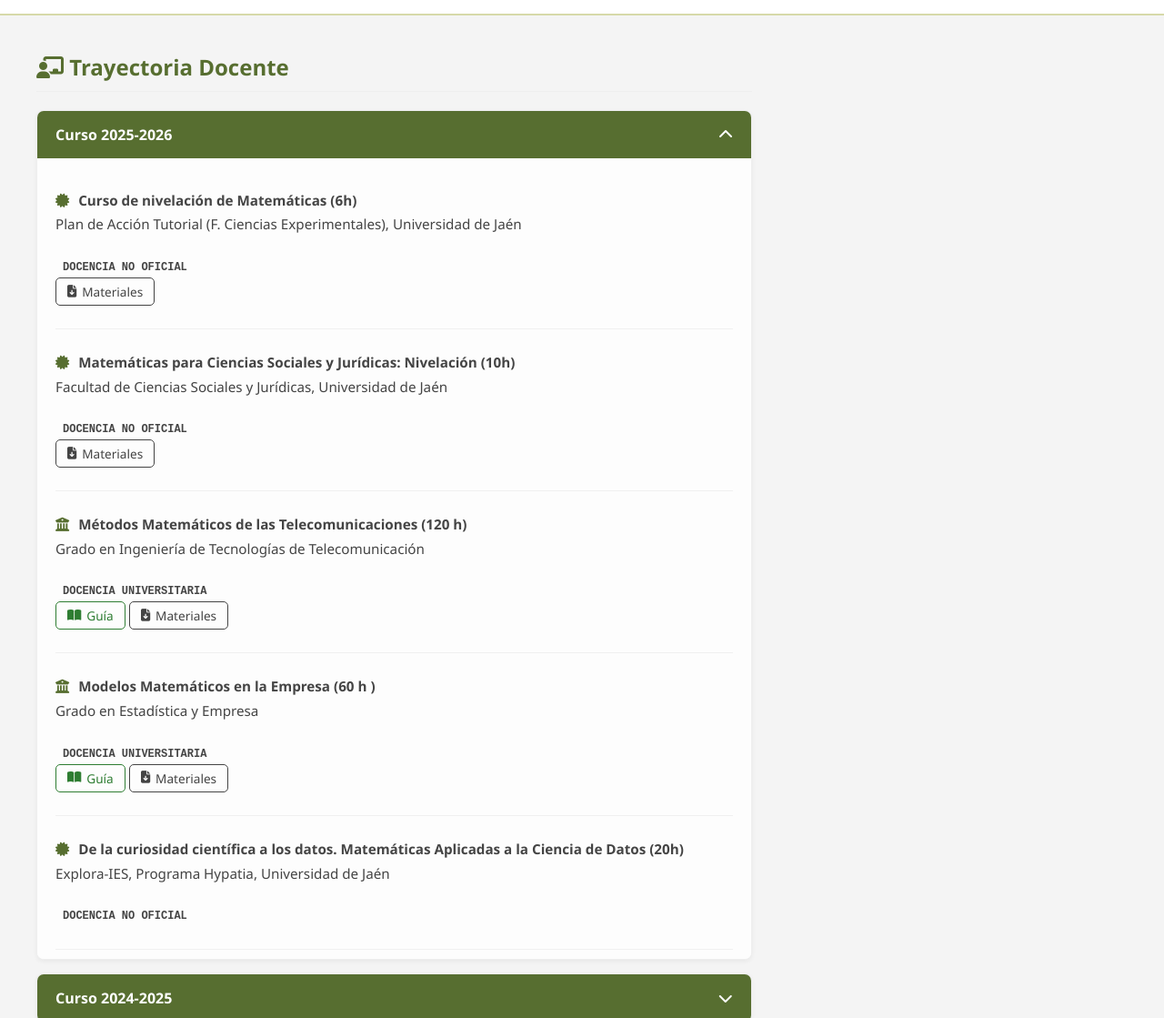
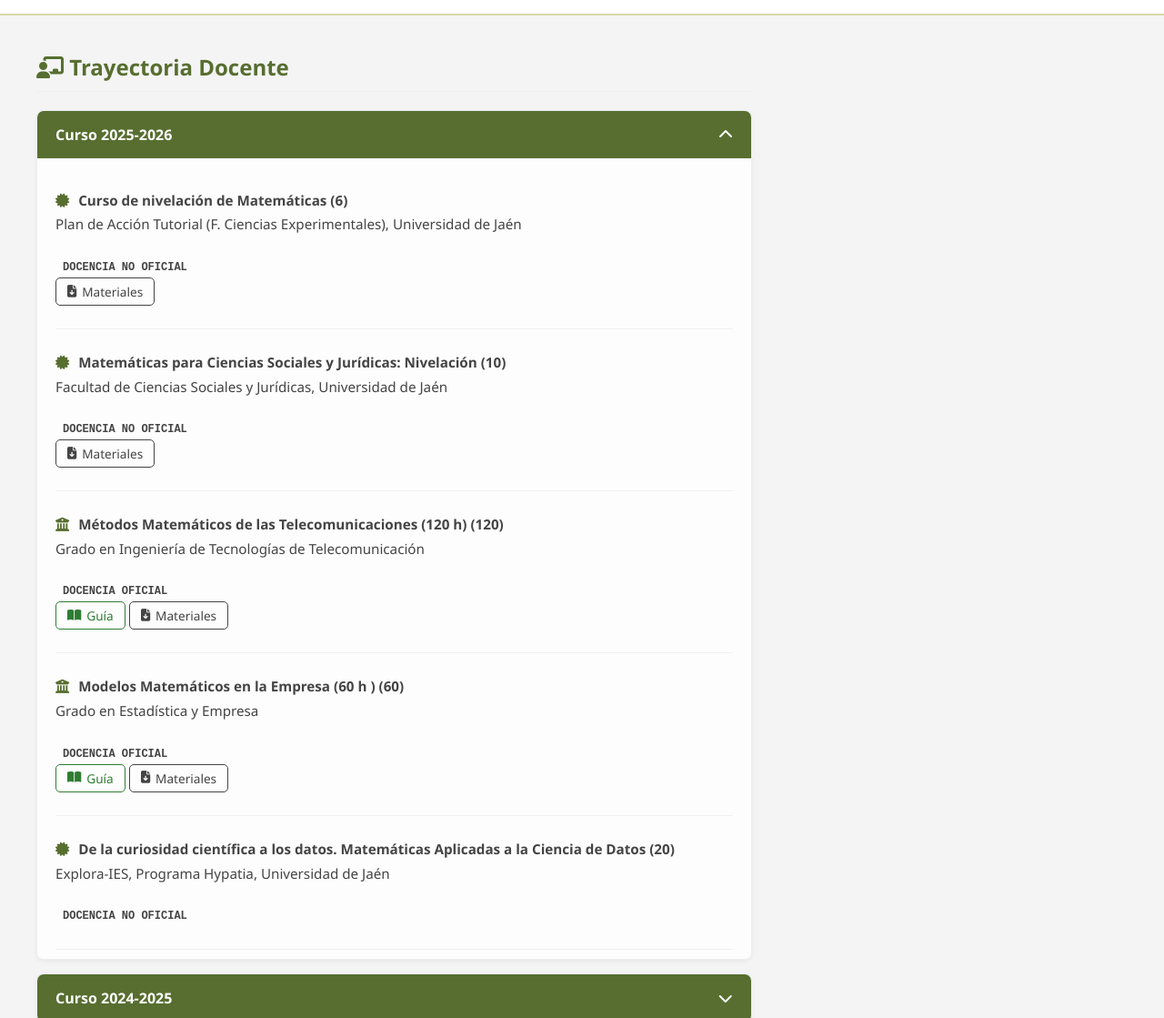
Before and after one commit to dgzamora/dgzamora.github.io, a Jekyll site: the page built from docencia.html, in a window 1280 px wide and 1400 px high. Shown: the part 281-1400 px from the top of the window at 91% size. Built offline with Jekyll 4.4.1, drawn with Linux system fonts in a browser that asks for light colours; a style sheet for code colours, icons or effects is not loaded.

Commit message:
260515_v3

```diff
--- a/_data/docencia.yml
+++ b/_data/docencia.yml
@@ -1,32 +1,37 @@
 trayectoria:
   - anio: "2025-2026"
     meritos:
-      - titulo: "Curso de nivelación de Matemáticas (6h)"
+      - titulo: "Curso de nivelación de Matemáticas"
         subtitulo: "Plan de Acción Tutorial (F. Ciencias Experimentales), Universidad de Jaén"
+        horas: "6"
         tipo: "no_oficial"
         etiqueta: "Docencia No Oficial"
         guia: ""
         materiales: "https://hdl.handle.net/10953.1/26766"
-      - titulo: "Matemáticas para Ciencias Sociales y Jurídicas: Nivelación (10h)"
+      - titulo: "Matemáticas para Ciencias Sociales y Jurídicas: Nivelación"
         subtitulo: "Facultad de Ciencias Sociales y Jurídicas, Universidad de Jaén"
+        horas: "10"
         tipo: "no_oficial"
         etiqueta: "Docencia No Oficial"
         guia: ""
         materiales: "https://hdl.handle.net/10953.1/26766"
       - titulo: "Métodos Matemáticos de las Telecomunicaciones (120 h)"
         subtitulo: "Grado en Ingeniería de Tecnologías de Telecomunicación"
+        horas: "120"
         tipo: "oficial"
-        etiqueta: "Docencia Universitaria"
+        etiqueta: "Docencia Oficial"
         guia: "https://hdl.handle.net/10953.1/28302"
         materiales: "https://hdl.handle.net/10953.1/27801"
       - titulo: "Modelos Matemáticos en la Empresa (60 h )"
         subtitulo: "Grado en Estadística y Empresa"
+        horas: "60"
         tipo: "oficial"
-        etiqueta: "Docencia Universitaria"
+        etiqueta: "Docencia Oficial"
         guia: "https://hdl.handle.net/10953.1/21961"
         materiales: "https://hdl.handle.net/10953.1/28936"
-      - titulo: "De la curiosidad científica a los datos. Matemáticas Aplicadas a la Ciencia de Datos (20h)"
+      - titulo: "De la curiosidad científica a los datos. Matemáticas Aplicadas a la Ciencia de Datos"
         subtitulo: "Explora-IES, Programa Hypatia, Universidad de Jaén"
+        horas: "20"
         tipo: "no_oficial"
         etiqueta: "Docencia No Oficial"
         guia: ""
@@ -36,18 +41,21 @@ trayectoria:
     meritos:
       - titulo: "Métodos Matemáticos de las Telecomunicaciones"
         subtitulo: "Grado en Ingeniería de Tecnologías de Telecomunicación"
+        horas: "120"
         tipo: "oficial"
-        etiqueta: "Docencia Universitaria"
+        etiqueta: "Docencia Oficial"
         guia: "https://uvirtual.ujaen.es/srv/es/pdf/informacionacademica/catalogoguiasdocentes/p/1778343350709.pdf"
         materiales: "https://hdl.handle.net/10953.1/25988"
       - titulo: "Modelos Matemáticos en la Empresa"
         subtitulo: "Grado en Estadística y Empresa"
+        horas: "60"
         tipo: "oficial"
-        etiqueta: "Docencia Universitaria"
+        etiqueta: "Docencia Oficial"
         guia: "https://uvirtual.ujaen.es/srv/es/pdf/informacionacademica/catalogoguiasdocentes/p/1778343498140.pdf"
         materiales: "https://hdl.handle.net/10953.1/28936"
-      - titulo: "Cazadores de primos: Descubre el secreto de Sophie Germain (20h)"
+      - titulo: "Cazadores de primos: Descubre el secreto de Sophie Germain"
         subtitulo: "Explora-IES, Programa Hypatia, Universidad de Jaén"
+        horas: "20"
         tipo: "no_oficial"
         etiqueta: "Docencia No Oficial"
         guia: ""
@@ -76,25 +84,25 @@ trayectoria:
       - titulo: "Matemáticas I"
         subtitulo: "Grado en Administración y Dirección de Empresas"
         tipo: "oficial"
-        etiqueta: "Docencia Universitaria"
+        etiqueta: "Docencia Oficial"
         guia: "https://uvirtual.ujaen.es/srv/es/pdf/informacionacademica/catalogoguiasdocentes/p/1778343542100.pdf"
         materiales: "https://hdl.handle.net/10953.1/25613"
       - titulo: "Matemáticas I (Teoría Bilingüe)"
         subtitulo: "Doble Grado en Derecho y ADE"
         tipo: "oficial"
-        etiqueta: "Docencia Universitaria"
+        etiqueta: "Docencia Oficial"
         guia: "https://hdl.handle.net/10953.1/25613"
         materiales: "https://uvirtual.ujaen.es/srv/es/pdf/informacionacademica/catalogoguiasdocentes/p/1778343542100.pdf"
       - titulo: "Matemáticas I (Prácticas)"
         subtitulo: "Doble Grado en Derecho y ADE"
         tipo: "oficial"
-        etiqueta: "Docencia Universitaria"
+        etiqueta: "Docencia Oficial"
         guia: "https://hdl.handle.net/10953.1/25613"
         materiales: "https://uvirtual.ujaen.es/srv/es/pdf/informacionacademica/catalogoguiasdocentes/p/1778343542100.pdf"
       - titulo: "Modelos Matemáticos en la Empresa"
         subtitulo: "Grado en Estadística y Empresa"
         tipo: "oficial"
-        etiqueta: "Docencia Universitaria"
+        etiqueta: "Docencia Oficial"
         guia: "https://uvirtual.ujaen.es/srv/es/pdf/informacionacademica/catalogoguiasdocentes/p/1778343542100.pdf"
         materiales: "https://hdl.handle.net/10953.1/28936"
       - titulo: "Prácticas Externas (6 alumnos)"
@@ -109,13 +117,13 @@ trayectoria:
       - titulo: "Herramientas informáticas en finanzas empresariales"
         subtitulo: "Grado en Finanzas y Contabilidad"
         tipo: "oficial"
-        etiqueta: "Docencia Universitaria"
+        etiqueta: "Docencia Oficial"
         guia: ""
         materiales: ""
       - titulo: "Gestión y control de proyectos informáticos"
         subtitulo: "Grado en Informática"
         tipo: "oficial"
-        etiqueta: "Docencia Universitaria"
+        etiqueta: "Docencia Oficial"
         guia: ""
         materiales: ""
 
@@ -124,12 +132,12 @@ trayectoria:
       - titulo: "Herramientas informáticas en finanzas empresariales"
         subtitulo: "Grado en Finanzas y Contabilidad"
         tipo: "oficial"
-        etiqueta: "Docencia Universitaria"
+        etiqueta: "Docencia Oficial"
         guia: ""
         materiales: ""
       - titulo: "Gestión y control de proyectos informáticos"
         subtitulo: "Grado en Informática"
         tipo: "oficial"
-        etiqueta: "Docencia Universitaria"
+        etiqueta: "Docencia Oficial"
         guia: ""
         materiales: ""
--- a/docencia.html
+++ b/docencia.html
@@ -29,7 +29,7 @@ title: Docencia
                                 {% elsif item.tipo == "tfg" %}<i class="fas fa-user-graduate"></i>
                                 {% else %}<i class="fas fa-chalkboard"></i>{% endif %}
                             </span>
-                            {{ item.titulo }}
+                            {{ item.titulo }}{% if item.horas %} ({{ item.horas }}) {% endif %}
                         </strong>
 
                         <p class="pub-description" style="margin-top: 5px;">{{ item.subtitulo }}</p>
```
